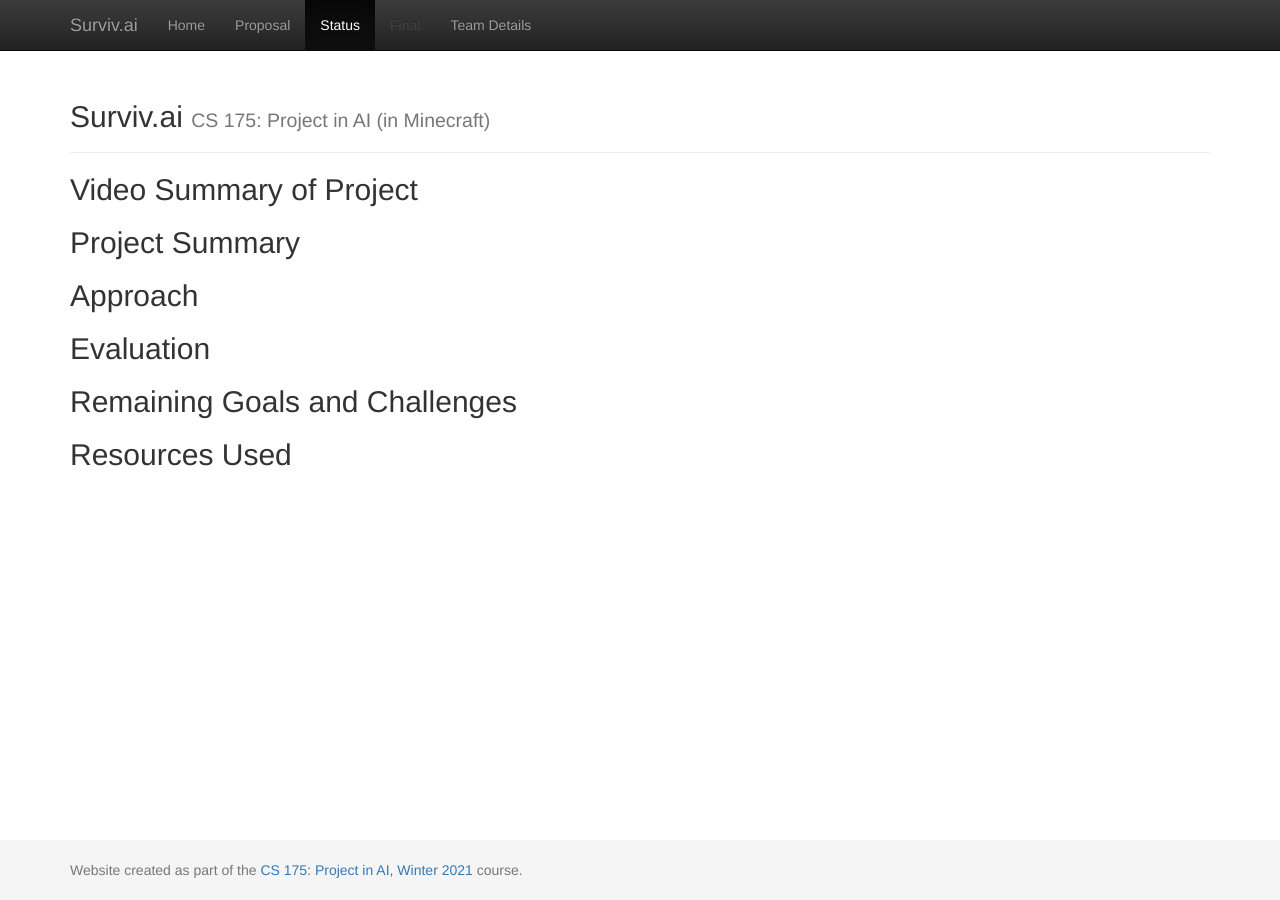
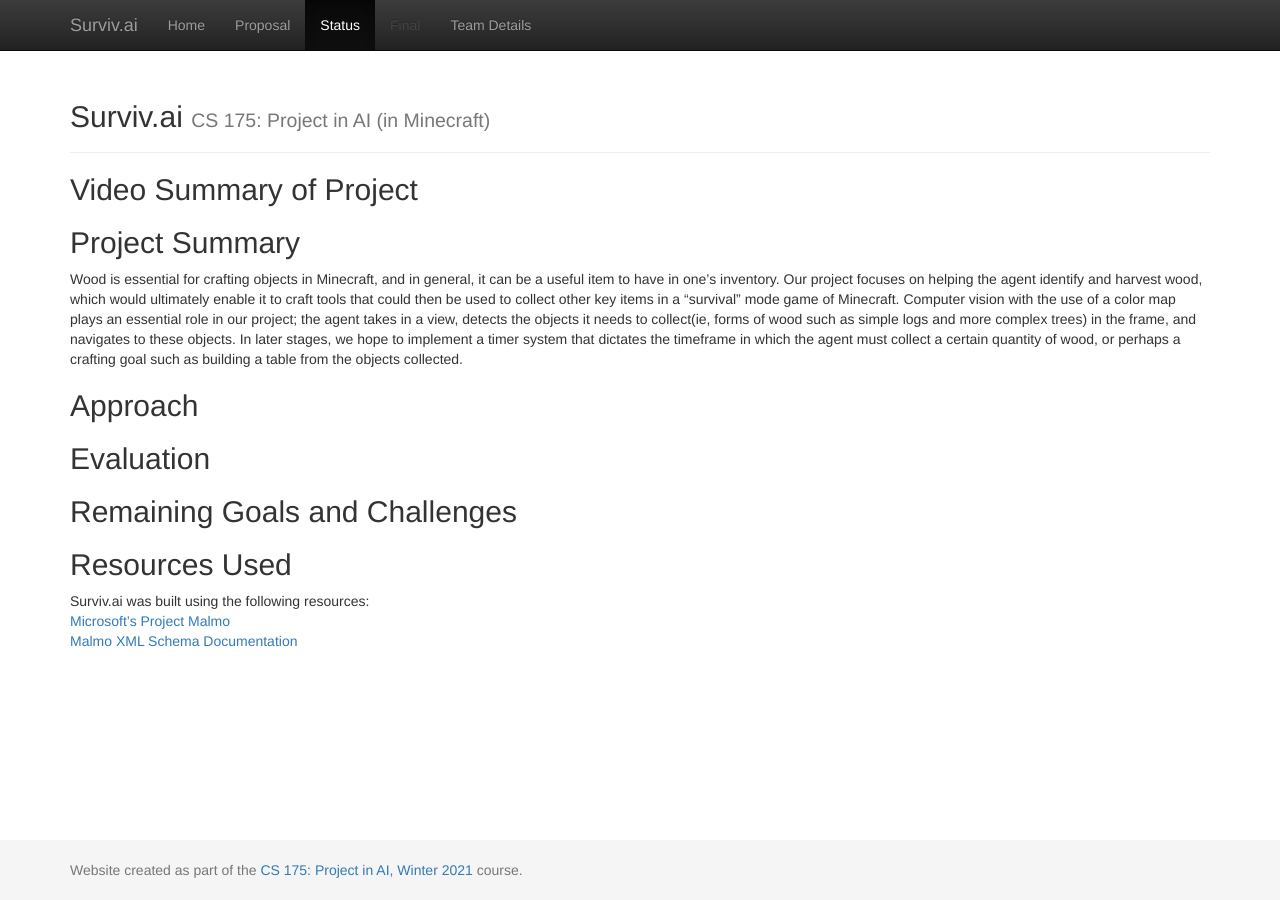
Before and after one commit to rtnavarr/survivai, a Jekyll site: the page built from docs/status.md, in a window 1280 px wide. Built offline with Jekyll 4.4.1, drawn with Linux system fonts in a browser that asks for light colours.

Commit message:
add project summary to status report

```diff
--- a/docs/status.md
+++ b/docs/status.md
@@ -5,6 +5,7 @@
 ## Video Summary of Project
 
 ## Project Summary
+Wood is essential for crafting objects in Minecraft, and in general, it can be a useful item to have in one’s inventory. Our project focuses on helping the agent identify and harvest wood, which would ultimately enable it to craft tools that could then be used to collect other key items in a “survival” mode game of Minecraft. Computer vision with the use of a color map plays an essential role in our project; the agent takes in a view, detects the objects it needs to collect(ie, forms of wood such as simple logs and more complex trees) in the frame, and navigates to these objects. In later stages, we hope to implement a timer system that dictates the timeframe in which the agent must collect a certain quantity of wood, or perhaps a crafting goal such as building a table from the objects collected.
 
 ## Approach
 
@@ -13,3 +14,6 @@
 ## Remaining Goals and Challenges
 
 ## Resources Used
+Surviv.ai was built using the following resources:<br>
+<a href="https://www.microsoft.com/en-us/research/project/project-malmo/">Microsoft's Project Malmo</a><br>
+<a href="https://microsoft.github.io/malmo/0.30.0/Schemas/Mission.html#element_AgentHandlers">Malmo XML Schema Documentation</a><br>
```
